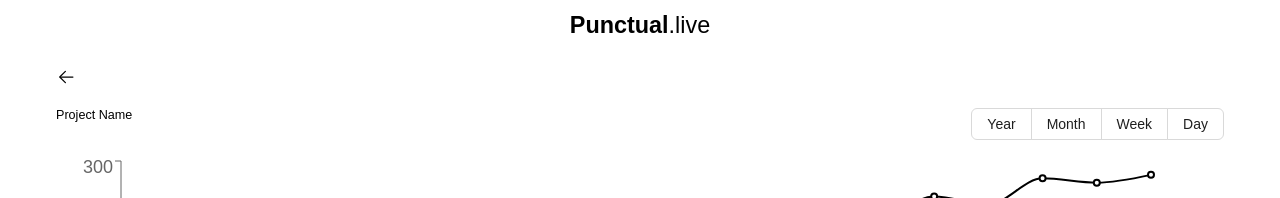
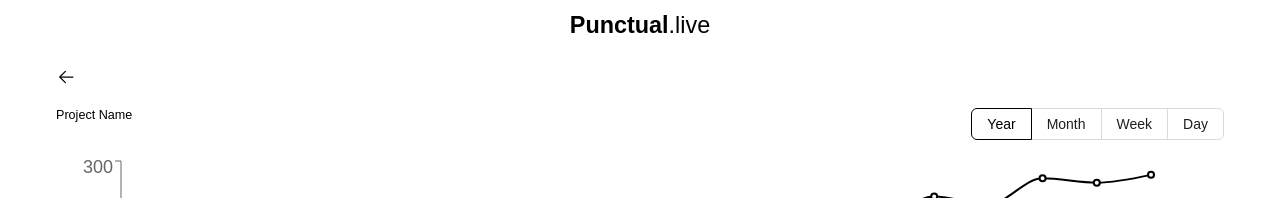
Before and after one commit to yashkolambekar/punctual, a Next.js app: page /dashboard/projects/2 in a window 1280 px wide. Shown: the top 198 px of the page. Built offline with nearby package versions, Linux system fonts and the light colour scheme; no server answers; sample sign-in values are in the browser's storage; a web font is replaced by a local one.

Commit message:
progress

```diff
--- a/src/app/(dashboard)/dashboard/(projects)/projects/[projectId]/ProjectInfo.tsx
+++ b/src/app/(dashboard)/dashboard/(projects)/projects/[projectId]/ProjectInfo.tsx
@@ -55,6 +55,7 @@
         <div className="flex-shrink-0">
             <Radio.Group
             options={options}
+            defaultValue={"year"}
             optionType="button"
             />
         </div>
```
